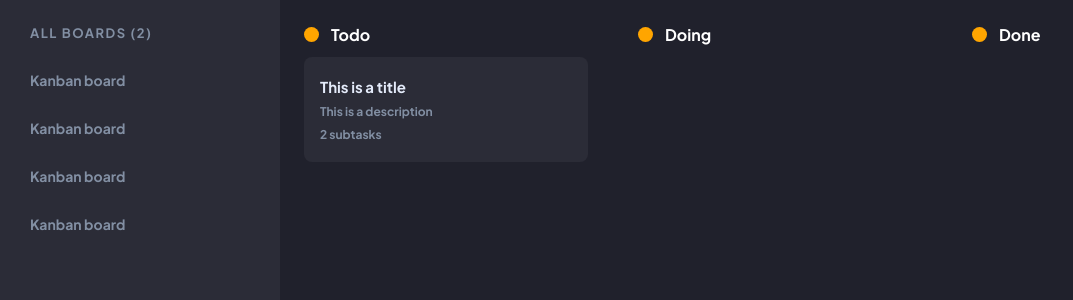
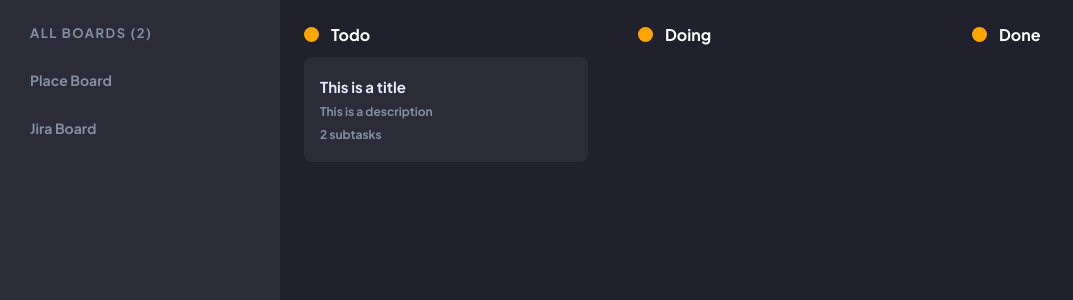
Before and after one commit to azihaoui/Kanban, a React (Vite) app in the folder kanban-board/: page / in a window 1280 px wide. Shown: the top 300 px of the page, without its empty margins (0-1073 px from the left). Built offline with nearby package versions, Linux system fonts and the light colour scheme.

Commit message:
started on project context

```diff
--- a/kanban-board/package.json
+++ b/kanban-board/package.json
@@ -11,7 +11,8 @@
   "dependencies": {
     "react": "^18.2.0",
     "react-dom": "^18.2.0",
-    "sass": "^1.57.1"
+    "sass": "^1.57.1",
+    "uuid": "^9.0.0"
   },
   "devDependencies": {
     "@types/react": "^18.0.26",
--- a/kanban-board/src/App.jsx
+++ b/kanban-board/src/App.jsx
@@ -1,5 +1,5 @@
 import Board from "./components/Board/Board"
-import Sidenav from "./components/Sidenav"
+import Sidenav from "./components/SideNav/Sidenav"
 
 function App() {
 
--- /dev/null
+++ b/kanban-board/src/components/SideNav/Sidenav.jsx
@@ -0,0 +1,22 @@
+import React from 'react'
+import './Sidenav.scss'
+import {useProject} from '../../context/ProjectContex'
+import { projectsData } from '../../context/projects-data'
+
+function Sidenav() {
+
+    const {projects} = useProject()
+
+  return (
+    <div className='sidenav'>
+        <p>ALL BOARDS (2)</p>
+        <ul>
+            {projectsData.map((project) => (
+              <li key={project.id}>{project.title}</li>
+            ))}
+        </ul>
+    </div>
+  )
+}
+
+export default Sidenav
--- a/kanban-board/src/components/Sidenav.jsx
+++ /dev/null
@@ -1,24 +0,0 @@
-import React from 'react'
-import './SideNav/Sidenav.scss'
-
-function Sidenav() {
-  return (
-    <div className='sidenav'>
-        <p>ALL BOARDS (2)</p>
-        <ul>
-            <li>Kanban board</li>
-        </ul>
-        <ul>
-            <li>Kanban board</li>
-        </ul>
-        <ul>
-            <li>Kanban board</li>
-        </ul>
-        <ul>
-            <li>Kanban board</li>
-        </ul>
-    </div>
-  )
-}
-
-export default Sidenav
--- /dev/null
+++ b/kanban-board/src/context/ProjectContex.jsx
@@ -0,0 +1,24 @@
+import React, {useState, useContext, createContext} from 'react'
+import { projectsData } from './projects-data'
+
+const ProjectContext = createContext({})
+
+export function useProject() {
+    return useContext(ProjectContext)
+}
+
+const ProjectProvider = ({children}) => {
+    const [projects, setProjects] = useState(projectsData)
+
+    const value = {
+        projects: projects,
+    }
+
+    return (
+        <ProjectContext.Provider value={value}>
+            {children}
+        </ProjectContext.Provider>
+    )
+}
+
+export default ProjectProvider
--- /dev/null
+++ b/kanban-board/src/context/projects-data.js
@@ -0,0 +1,138 @@
+import { v4 as uuidv4 } from 'uuid'
+
+export const projectsData = [
+    {
+        title: 'Place Board',
+        id: 1,
+        board: [
+            {
+                name: 'Todo',
+                tickets: [
+                    {
+                        id: uuidv4(),
+                        title: 'Context Bug',
+                        description:
+                            'This is one of the longest descriptions ever',
+                        tasks: ['Fix types at the same time'],
+                    },
+                    {
+                        id: uuidv4(),
+                        title: 'Datalake team need config',
+                        description: '',
+                        tasks: ['Fix types at the same time'],
+                    },
+                    {
+                        id: uuidv4(),
+                        title: 'i18n english',
+                        description: 'Setup json and NPM',
+                        tasks: ['Fix types at the same time'],
+                    },
+                    {
+                        id: uuidv4(),
+                        title: 'Datalake team need config',
+                        description: '',
+                        tasks: ['Fix types at the same time'],
+                    },
+                    {
+                        id: uuidv4(),
+                        title: 'i18n english',
+                        description: 'Setup json and NPM',
+                        tasks: ['Fix types at the same time'],
+                    },
+                ],
+            },
+            {
+                name: 'Doing',
+                tickets: [
+                    {
+                        id: uuidv4(),
+                        title: 'Portal for modals',
+                        description:
+                            'This is one of the longest descriptions ever',
+                        tasks: ['Fix types at the same time'],
+                    },
+                    {
+                        id: uuidv4(),
+                        title: 'Context Bug',
+                        description:
+                            'This is one of the longest descriptions ever',
+                        tasks: ['Fix types at the same time'],
+                    },
+                ],
+            },
+            {
+                name: 'Done',
+                tickets: [
+                    {
+                        id: uuidv4(),
+                        title: 'Context Bug',
+                        description:
+                            'This is one of the longest descriptions ever',
+                        tasks: ['Fix types at the same time'],
+                    },
+                    {
+                        id: uuidv4(),
+                        title: 'Datalake team need config',
+                        description: '',
+                        tasks: ['Fix types at the same time'],
+                    },
+                    {
+                        id: uuidv4(),
+                        title: 'i18n english',
+                        description: 'Setup json and NPM',
+                        tasks: ['Fix types at the same time'],
+                    },
+                ],
+            },
+        ],
+    },
+    {
+        title: 'Jira Board',
+        id: 2,
+        board: {
+            stage1: {
+                name: 'Todo',
+                tickets: [
+                    {
+                        id: uuidv4(),
+                        title: 'Test Bug',
+                        description:
+                            'This is one of the longest descriptions ever',
+                        tasks: ['Fix types at the same time'],
+                    },
+                ],
+            },
+            stage2: {
+                name: 'Doing',
+                tickets: [
+                    {
+                        id: uuidv4(),
+                        title: 'Portal for modals',
+                        description:
+                            'This is one of the longest descriptions ever',
+                        tasks: [
+                            'Types and modal refs, get cookies to work with auth',
+                        ],
+                    },
+                ],
+            },
+            stage3: {
+                name: 'Done',
+                tickets: [
+                    {
+                        id: uuidv4(),
+                        title: 'Datalake team need config',
+                        description: '',
+                        tasks: ['Fix types at the same time'],
+                    },
+                    {
+                        id: uuidv4(),
+                        title: 'i18n english',
+                        description: 'Setup json and NPM',
+                        tasks: ['Fix types at the same time'],
+                    },
+                ],
+            },
+        },
+    },
+]
--- a/kanban-board/src/main.jsx
+++ b/kanban-board/src/main.jsx
@@ -2,9 +2,12 @@
 import ReactDOM from 'react-dom/client'
 import App from './App'
 import './index.scss'
+import ProjectProvider from './context/ProjectContex'
 
 ReactDOM.createRoot(document.getElementById('root')).render(
   <React.StrictMode>
-    <App />
+        <ProjectProvider>
+          <App />
+      </ProjectProvider>
   </React.StrictMode>,
 )
```
Also changed, not shown: 1 other file (tests, documents, lock files or other folders).
